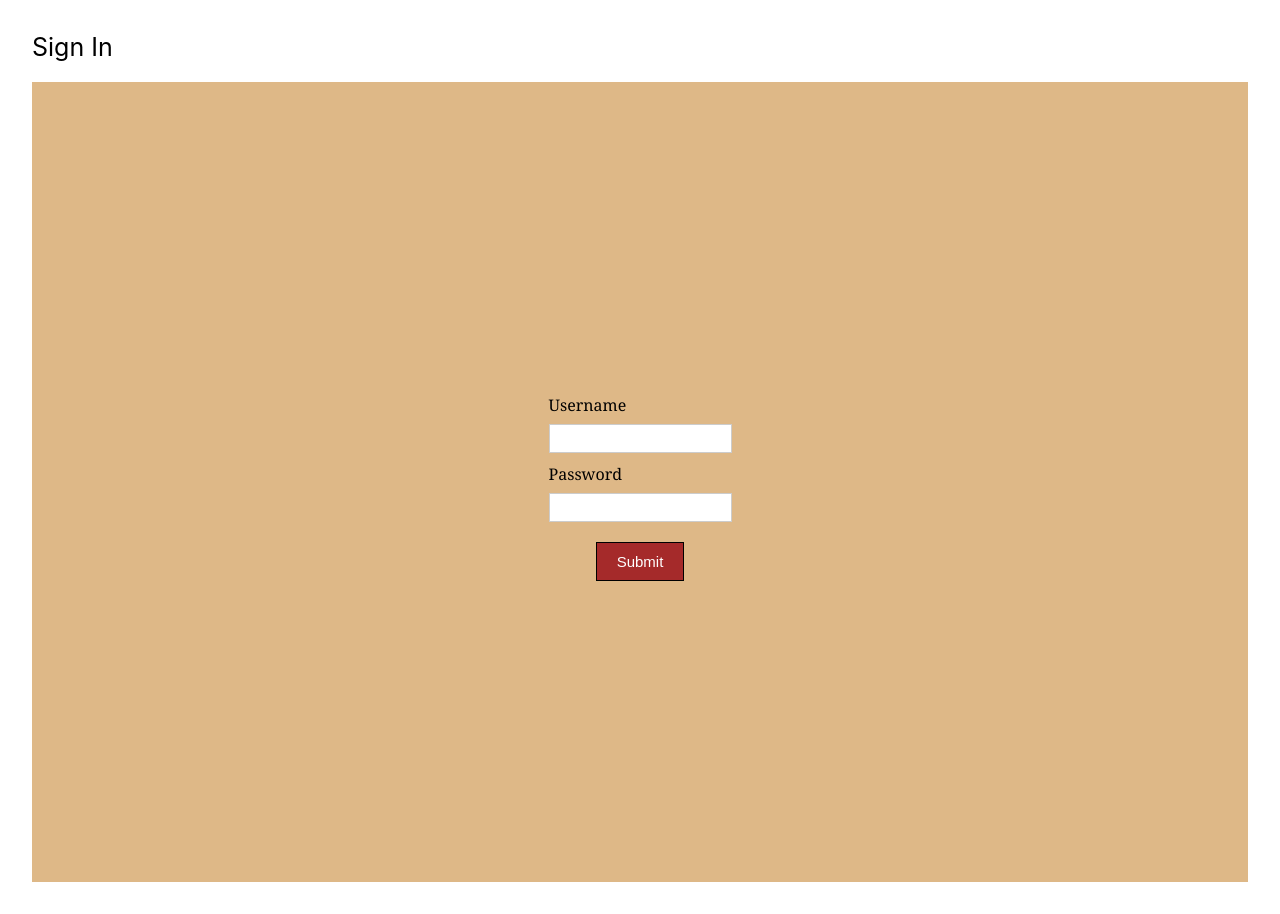
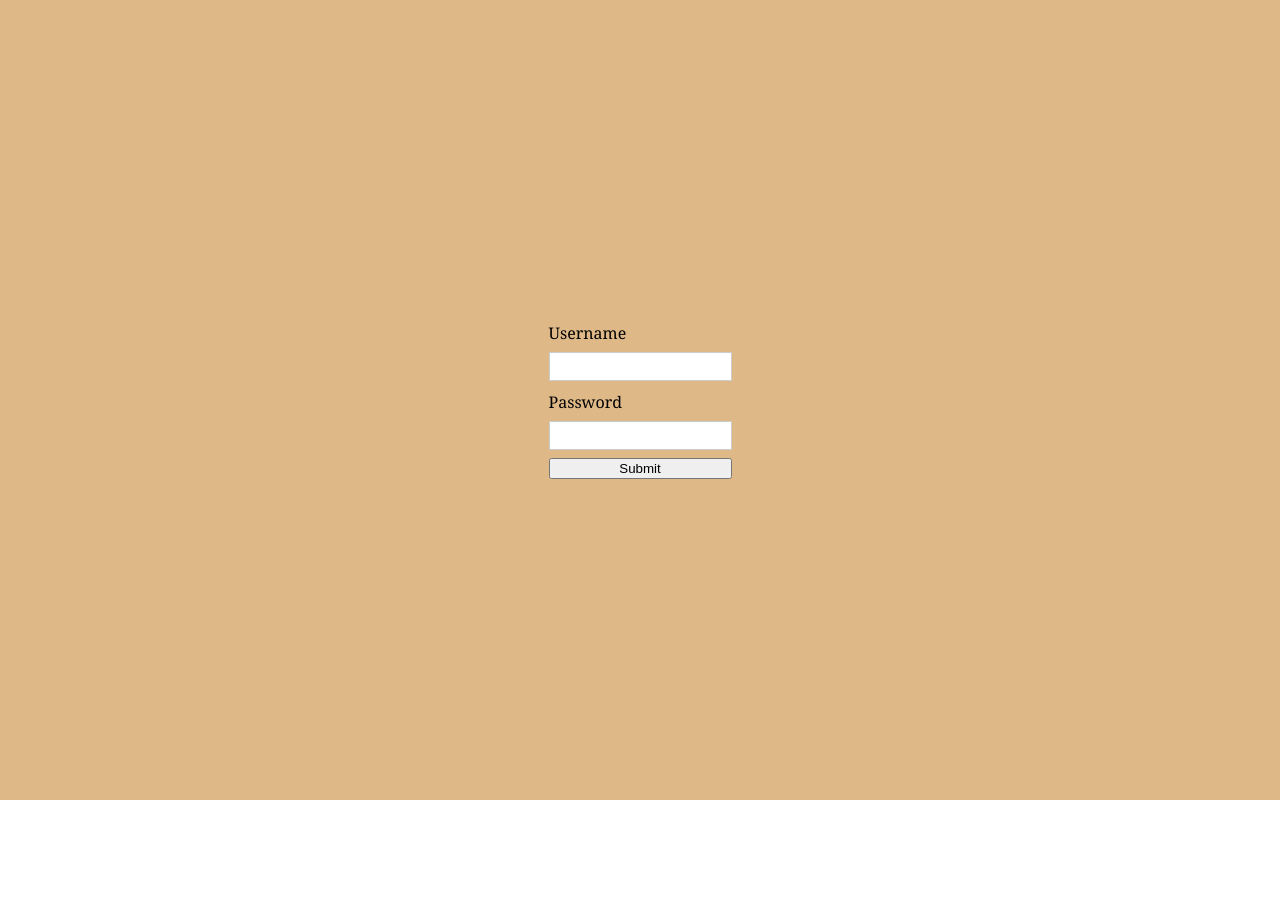
Before and after one commit to hgshah/CMPUT404F22, a React (Create React App) app in the folder Sociocon1/: page / in a window 1280 px wide. After the commit the page ends 800 px from the top, so only its background shows below. Built offline with nearby package versions, Linux system fonts and the light colour scheme.

Commit message:
dynamic almost there

```diff
--- a/Sociocon1/src/Homepage/Feed.js
+++ b/Sociocon1/src/Homepage/Feed.js
@@ -15,7 +15,7 @@ import Test from '../Test';
 import Profile from "../Profile";
 import Login from '../Login';
 import {useNavigate, useParams} from 'react-router-dom'
-function Feed() {
+function Feed({name}) {
     //const [posts, setPosts] = useState([]);
     const[p_post, setPost] = useState([]);
     const[p_comment, setComment] = useState([]);
@@ -88,7 +88,7 @@ function Feed() {
 
                                 <h2 >
 
-                                   <Post purl = {posts.url} title = {posts.title} description = {posts.description} displayName = "Harsh Shah"  image = "https://media4.giphy.com/media/vfsAZnqDvoHzUpMPY4/giphy.gif?cid=ecf05e478e7oied3gzz2a9dc79boelr3sh93cvcn5ghfntm0&rid=giphy.gif&ct=g" avatar = {profilepic} visibility = "public"/>
+                                   <Post purl = {posts.url} title = {posts.title} description = {posts.description} displayName = {posts.author.preferredName}  image = "https://media4.giphy.com/media/vfsAZnqDvoHzUpMPY4/giphy.gif?cid=ecf05e478e7oied3gzz2a9dc79boelr3sh93cvcn5ghfntm0&rid=giphy.gif&ct=g" avatar = {profilepic} visibility = "public"/>
                                     {/* {posts.title} <br></br>
                                     {posts.description} */}
 
--- a/Sociocon1/src/Homepage/Post.js
+++ b/Sociocon1/src/Homepage/Post.js
@@ -268,8 +268,7 @@ function Post({displayName, title, description, text, image, avatar, visibility,
                     {/* <p>{text}</p> */}
                     {title} <br></br>
                     {description}
-                    {token}
-                    {authorid}
+
 
 
 
--- a/Sociocon1/src/Homepage/Postbox.js
+++ b/Sociocon1/src/Homepage/Postbox.js
@@ -10,7 +10,7 @@ import {useNavigate} from 'react-router-dom'
 import profilepic from "../profilepic.jpeg"
 
 
-const Postbox = (authorid, token) => {
+function Postbox ({authorid, token}) {
     const [title, setPostTitle] = useState('');
     const [description, setPostBody] = useState('');
     const [visibility, setPostVisibility] = useState('');
@@ -46,7 +46,7 @@ const Postbox = (authorid, token) => {
             // url: 'http://127.0.0.1:8000/authors/9a3123af-c9fa-42ba-a8d4-ca620e56fdb6',
 
             // url: 'http://127.0.0.1:8000/authors/fdb67522-b0e6-45bb-8896-73972c2147ed/posts/',
-            url: 'http://127.0.0.1:8000/authors/fdb67522-b0e6-45bb-8896-73972c2147ed/posts/',
+            url: 'http://127.0.0.1:8000/authors/' + authorid + '/posts/',
 
             data: formField
         }).then((res) =>{
@@ -61,6 +61,7 @@ const Postbox = (authorid, token) => {
 
             <div className="postbox_input">
                 <Avatar sr  c = {profilepic} />
+                <input value= {authorid}></input>
 
                 <input
                 onChange={e => setPostTitle(e.target.value)}
@@ -98,7 +99,7 @@ const Postbox = (authorid, token) => {
             {/* // link: https://stackoverflow.com/questions/38443227/how-to-get-input-text-value-on-click-in-reac
                 // author: https://stackoverflow.com/
                 // license:  https://creativecommons.org/licenses/by-sa/4.0/ */}
-            <Button onClick = {handle}  className = "postbox_button" type = "submit">Post</Button>
+            <Button onClick = {AddPostInfo}  className = "postbox_button" >Post</Button>
 
         </form>
 
--- a/Sociocon1/src/Login.js
+++ b/Sociocon1/src/Login.js
@@ -6,6 +6,7 @@ import axios from 'axios'
 import "./Login.css"
 import { Avatar, Button, getAccordionDetailsUtilityClass, TextField} from '@mui/material';
 import Post from './Homepage/Post';
+import Feed from './Homepage/Feed';
 import Postbox from './Homepage/Postbox';
 import { Construction, DataSaverOffTwoTone, LocalConvenienceStoreOutlined, ReceiptLongOutlined } from '@mui/icons-material';
 // link: https://contactmentor.com/login-form-react-js-code/
@@ -83,16 +84,17 @@ function Login() {
     }).then((login_info) =>{
 
 
-        // const info_token = [];
+         const info_token = [];
         // const info_authorid = [];
-        // info_token.push({...login_info.data.token})
+         info_token.push({...login_info.data})
         // info_authorid.push({...login_info.data.author.id})
         // const newinfo_token = Object.values(info_token[0]).join('')
         // const newinfo_authorid = Object.values(info_authorid[0]).join('')
         // console.log(newinfo_token)
         // console.log(newinfo_authorid)
-        setAuthorid((authorid1) =>[login_info.data.author.id, ...authorid1])
-        console.log({authorid1})
+        setAuthorid(info_token)
+        console.log(info_token)
+
     })
 
 }
@@ -122,13 +124,6 @@ function Login() {
 
 
 
-
-
-
-
-        // author_id = userData.authorid;
-        // token = userData.token;
-
       }
     } else {
       // Username not found
@@ -139,41 +134,74 @@ function Login() {
 
 
   // Generate JSX code for error message
-  const renderErrorMessage = (name) =>
-    name === errorMessages.name && (
-      <div className="error">{errorMessages.message}</div>
-    );
+  // const renderErrorMessage = (name) =>
+  //   name === errorMessages.name && (
+  //     <div className="error">{errorMessages.message}</div>
+  //   );
 
   // JSX code for login form
-  const renderForm = (
+  // const renderForm = (
+  //   <div className="form">
+  //     <form onSubmit={handleSubmit}>
+  //       <div className="input-container">
+  //         <label>Username </label>
+  //         <input type="text" name="uname" required />
+  //         {renderErrorMessage("uname")}
+  //       </div>
+  //       <div className="input-container">
+  //         <label>Password </label>
+  //         <input type="password" name="pass" required />
+  //         {renderErrorMessage("pass")}
+  //       </div>
+  //       <div className="button-container">
+  //           <input type="submit" />
+  //       </div>
+  //     </form>
+  //   </div>
+  // );
+//   <div className="app">
+//   <div className="login-form">
+//     <div className="title">Sign In</div>
+//     <div>
+
+//             {
+//                 authorid1.map((autho) => {
+//                     return <p> {autho.author.id}</p>
+//                 })
+//             }
+
+//     </div>
+//     {isSubmitted ? <div></div> : renderForm}
+
+//   </div>
+
+
+
+// </div>
+
+  return (
     <div className="form">
-      <form onSubmit={handleSubmit}>
+      <form >
         <div className="input-container">
           <label>Username </label>
           <input type="text" name="uname" required />
-          {renderErrorMessage("uname")}
+
         </div>
         <div className="input-container">
-          <label>Password </label>
-          <input type="password" name="pass" required />
-          {renderErrorMessage("pass")}
-        </div>
-        <div className="button-container">
-            <input type="submit" />
+            <label>Password </label>
+            <input type="password" name="pass" required />
+            <button onClick = {handleSubmit} > Submit </button>
+                {
+                    authorid1.map((autho) => {
+                        return <p> <Postbox authorid = {autho.author.id}
+                                />
+                        </p>
+                    })
+                }
         </div>
       </form>
     </div>
-  );
 
-  return (
-    <div className="app">
-      <div className="login-form">
-        <div className="title">Sign In</div>
-        {isSubmitted ? <div></div> : renderForm}
-
-      </div>
-
-    </div>
   );
 }
 export default Login
--- a/Sociocon1/src/Profile.js
+++ b/Sociocon1/src/Profile.js
@@ -1,6 +1,7 @@
 import React from 'react'
 import Sidebar from './Sidebar'
 import News from './News'
+import Postbox from './Homepage/Postbox'
 //link :https://www.youtube.com/watch?v=ygV99J2Ehjs
 
 function Profile() {
@@ -8,6 +9,7 @@ function Profile() {
 
     <div className='profile'>
       <Sidebar/>
+
       <h6> This is profile page</h6>
       <input value = "First Name" />
       <input value = "Last Name" />
```
Also changed, not shown: Sociocon1/src/Homepage/Home.js (line endings or trailing spaces).
